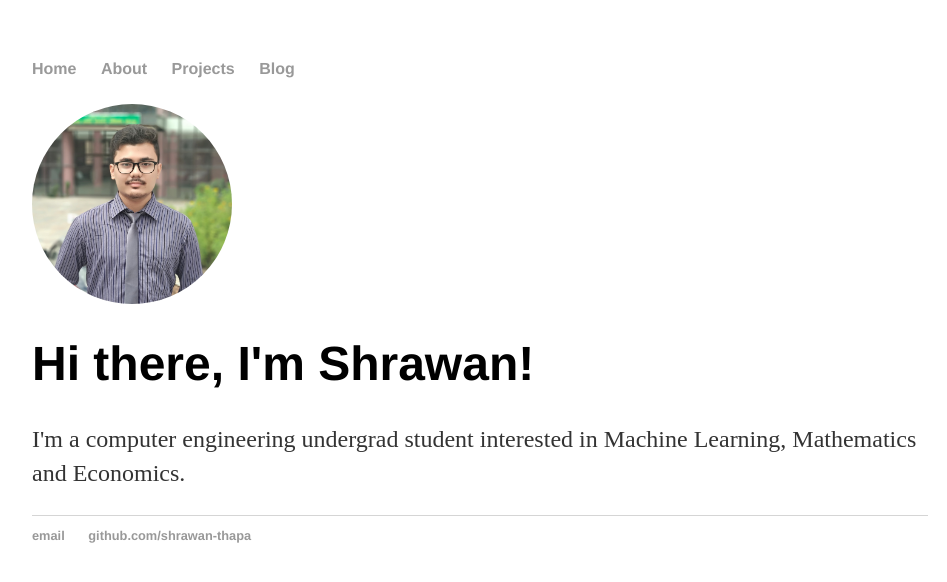
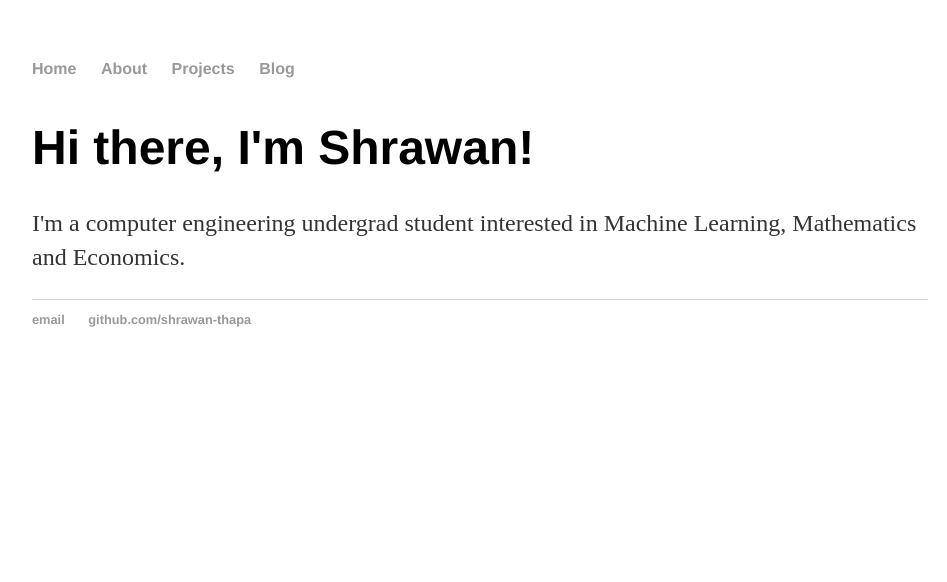
Before and after one commit to shrawan-thapa/shrawan-thapa.github.io, a Jekyll site: the page built from index.html, in a window 1280 px wide. Shown: the top 582 px of the page, without its empty margins (160-1107 px from the left). Built offline with Jekyll 4.4.1, drawn with Linux system fonts in a browser that asks for light colours.

Commit message:
Update index.html

```diff
--- a/index.html
+++ b/index.html
@@ -3,9 +3,6 @@ layout: default
 title: Shrawan Kumar Thapa
 ---
 <div class="blurb">
-        <div class='circular--portrait'>
-                <img src='images/me.jpg'/>
-        </div>
         <h1>Hi there, I'm Shrawan!</h1>
 	<p>I'm a computer engineering undergrad student interested in Machine Learning, Mathematics and Economics.</p>
 </div><!-- /.blurb -->
```
